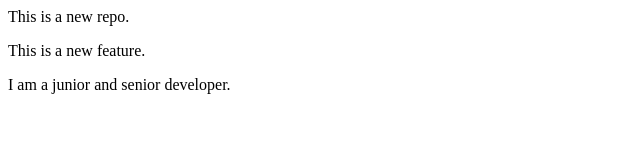
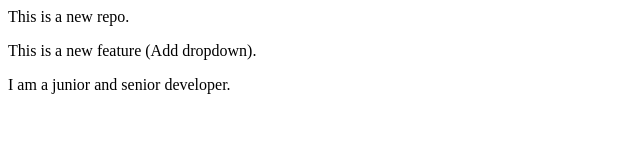
Before and after one commit to Anas-Hussaini/localrepo, a plain HTML site: page index.html in a window 1280 px wide. Shown: the whole page, without its empty margins (0-640 px from the left). Drawn offline with Linux system fonts and the light colour scheme.

```diff
--- a/index.html
+++ b/index.html
@@ -1,3 +1,3 @@
 <p>This is a new repo.</p>
-<p>This is a new feature.</p>
+<p>This is a new feature (Add dropdown).</p>
 <p>I am a junior and senior developer.</p>
```
